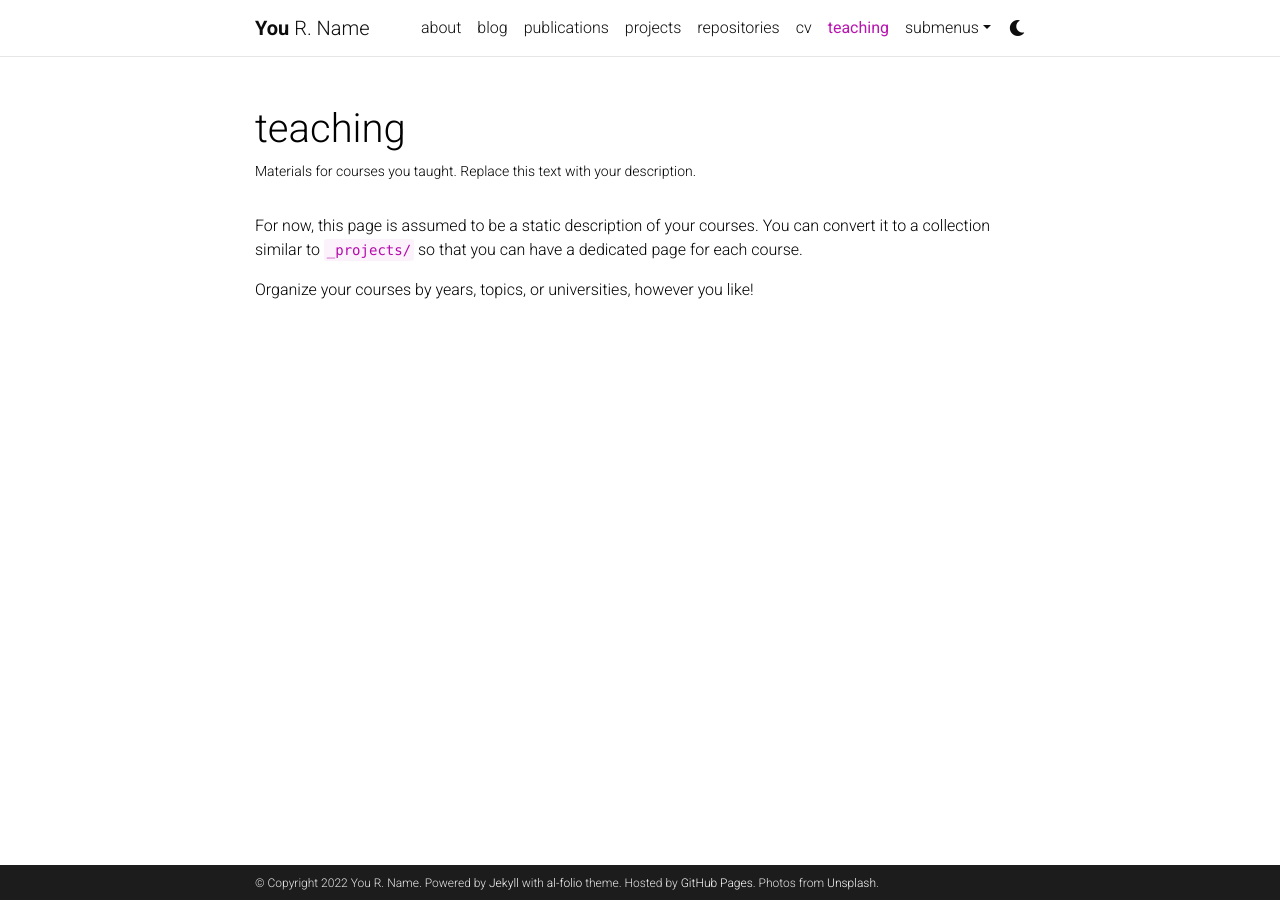
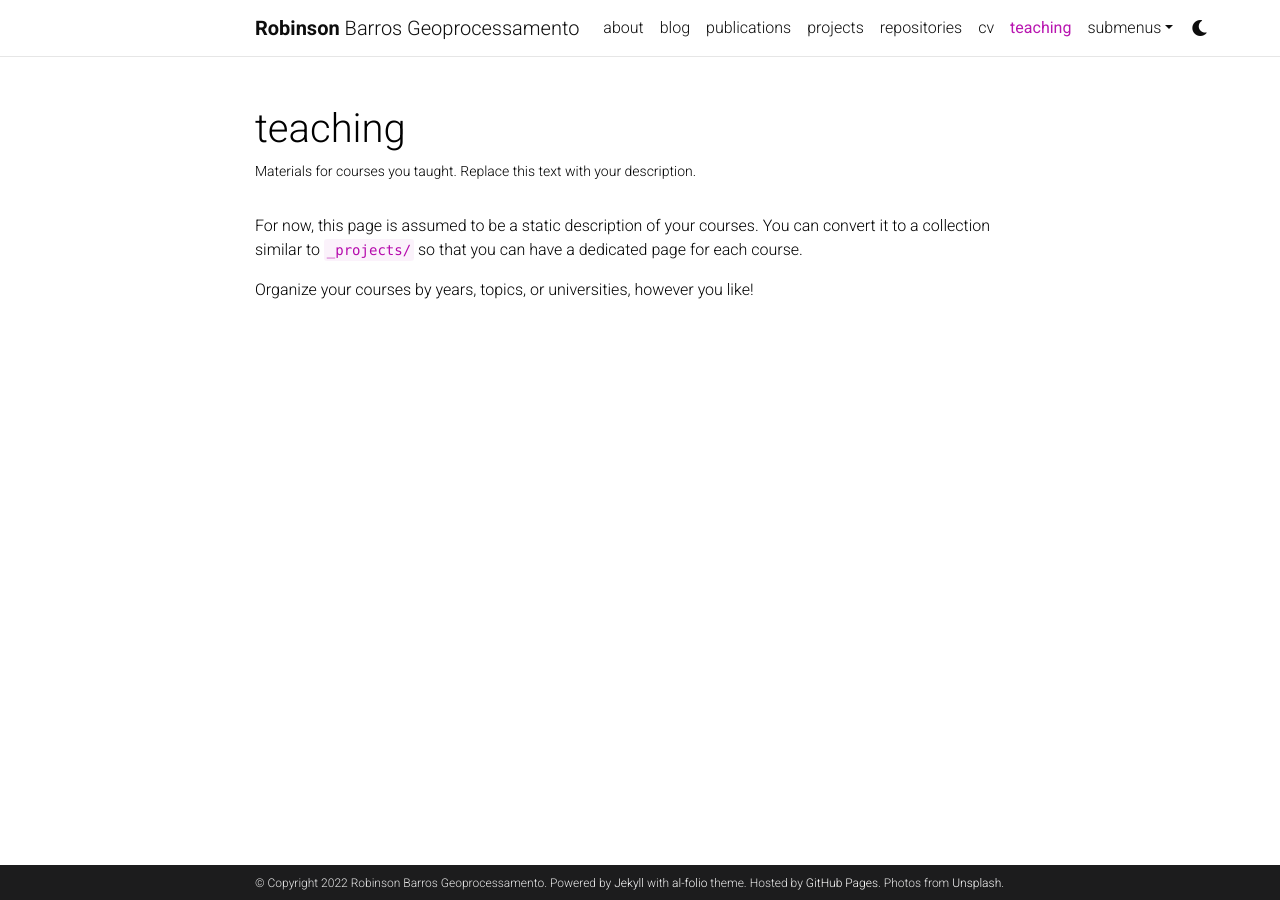
Before and after one commit to robinsonbarros/robinsonbarros.github.io, a Jekyll site: the page built from _pages/teaching.md, in a window 1280 px wide. Built offline with Jekyll 4.4.1, drawn with Linux system fonts in a browser that asks for light colours; comment, search, counter and statistics services are not loaded; a style sheet for code colours, icons or effects is not loaded.

Commit message:
att_name

```diff
--- a/_config.yml
+++ b/_config.yml
@@ -3,10 +3,10 @@
 # -----------------------------------------------------------------------------
 
 title: blank # the website title (if blank, full name will be used instead)
-first_name: You
-middle_name: R.
-last_name: Name
-email: you@example.com
+first_name: Robinson
+middle_name: Barros
+last_name: Geoprocessamento
+email: robinson.barros@outlook.com
 description: > # the ">" symbol means to ignore newlines until "footer_text:"
   A simple, whitespace theme for academics. Based on [*folio](https://github.com/bogoli/-folio) design.
 footer_text: >
@@ -19,7 +19,7 @@
 icon: ⚛️  # the emoji used as the favicon (alternatively, provide image name in /assets/img/)
 
 url: https://robinsonbarros.github.io # the base hostname & protocol for your site
-baseurl: /al-folio # the subpath of your site, e.g. /blog/
+baseurl: # the subpath of your site, e.g. /blog/
 last_updated: false # set to true if you want to display last updated in the footer
 impressum_path:  # set to path to include impressum link in the footer, use the same path as permalink in a page, helps to conform with EU GDPR
 
```
